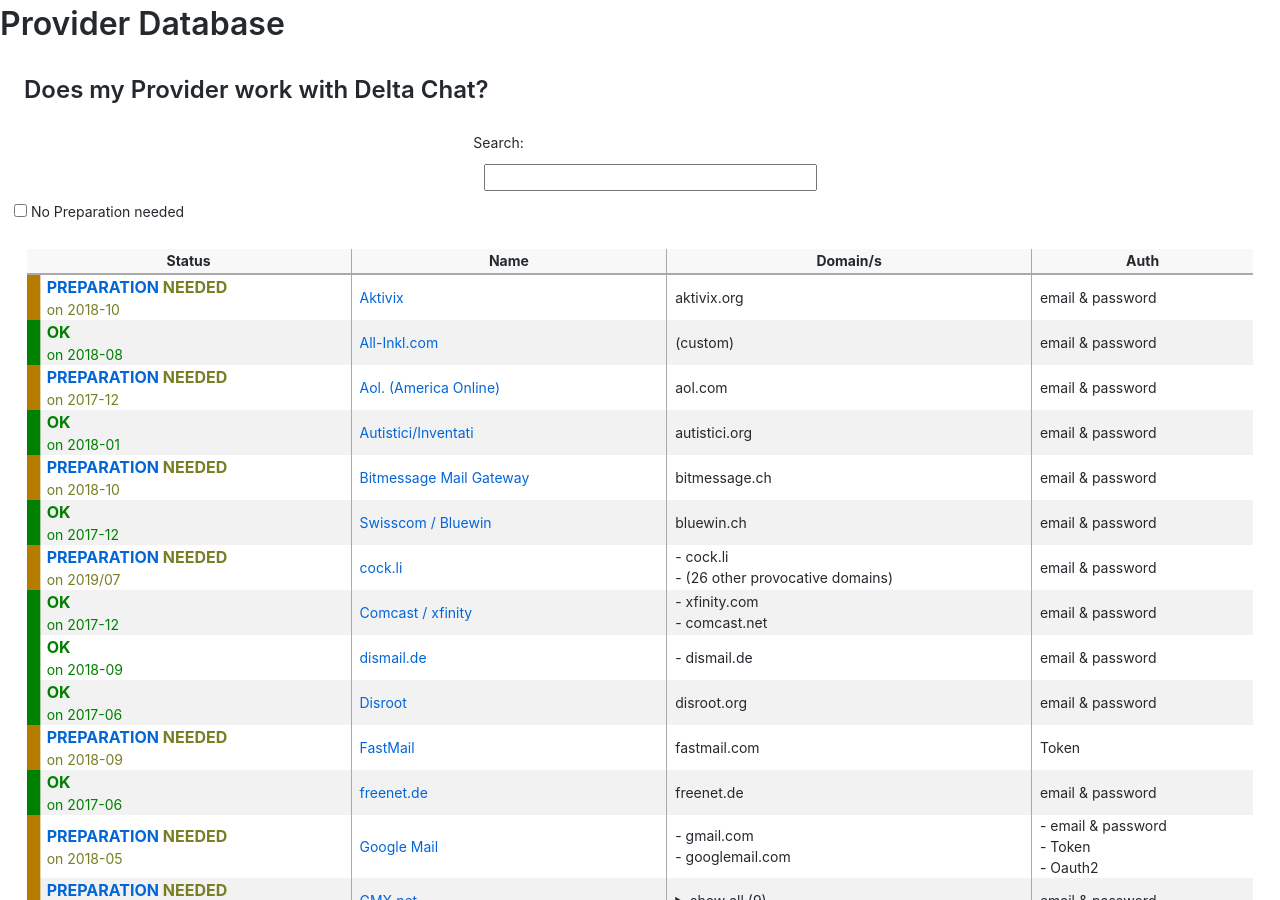
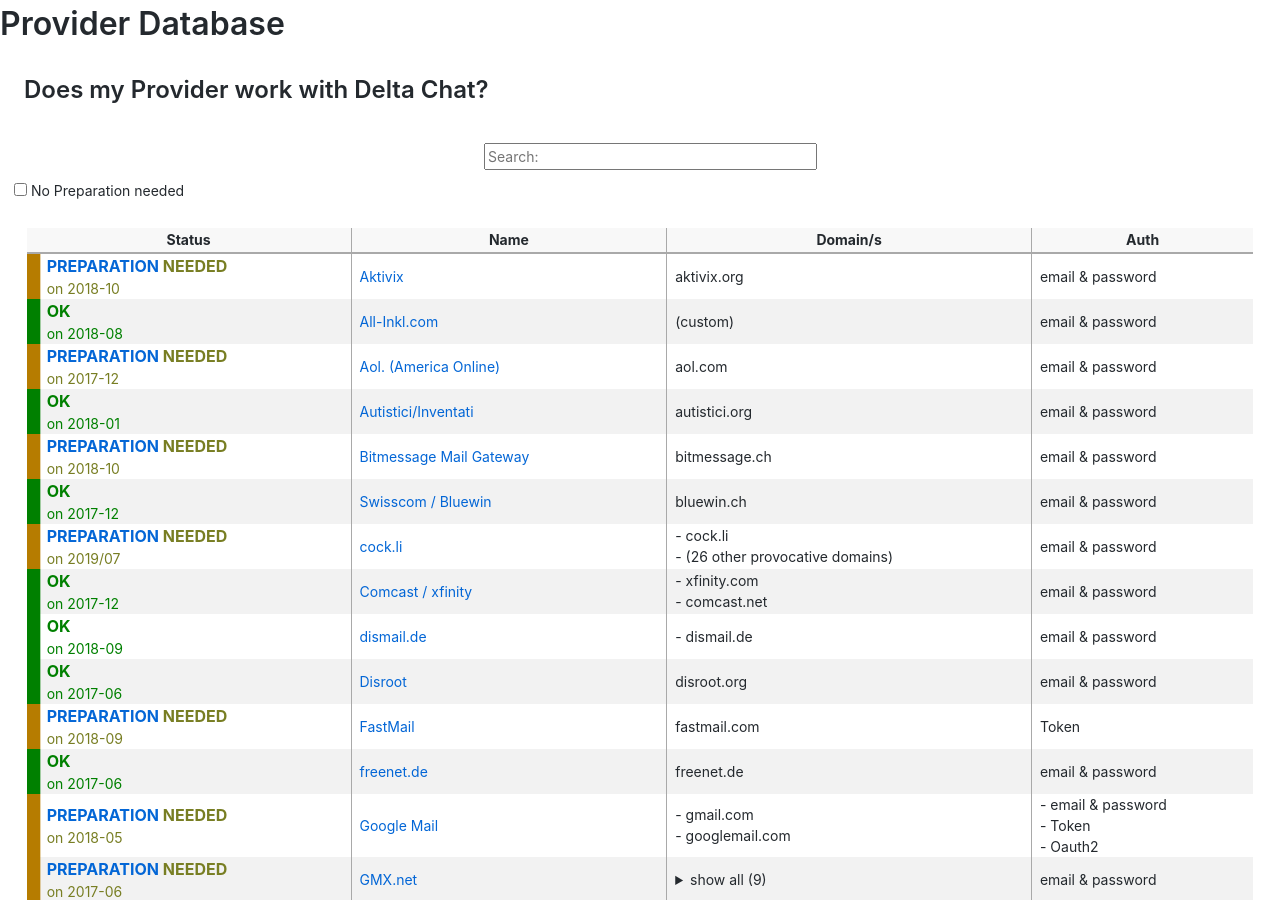
Before and after one commit to deltachat/provider-db, a Jekyll site: the page built from index.html, in a window 1280 px wide and 900 px high. Built offline with Jekyll 4.4.1, drawn with Linux system fonts in a browser that asks for light colours.

Commit message:
placeholder in search bar

```diff
--- a/index.html
+++ b/index.html
@@ -22,7 +22,7 @@
 
     <div>
         <div class="search-box-container">
-           Search: <input type="search" id="search" value="Enable scripts to Enable Searching" disabled>
+           <input type="search" id="search" value="Enable scripts to Enable Searching" placeholder="Search:" disabled>
            <script>document.getElementById("search").value = ""</script>
         </div>
         <input type="checkbox" name="noPreperation" id="noPreperation" disabled>
--- a/new.html
+++ b/new.html
@@ -20,7 +20,7 @@
     <h2>Where could I get a mail address for Delta Chat?</h2>
 
     <div class="search-box-container">
-       Search: <input type="search" id="search" value="Enable scripts to Enable Searching" disabled>
+       <input type="search" id="search" value="Enable scripts to Enable Searching" placeholder="Search:" disabled>
        <script>document.getElementById("search").value = ""</script>
     </div>
 
```
